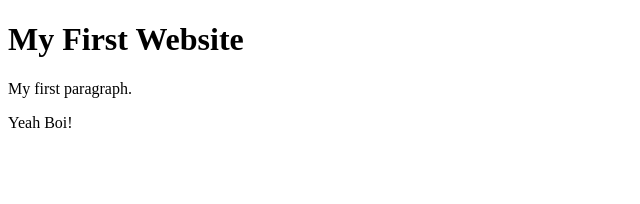
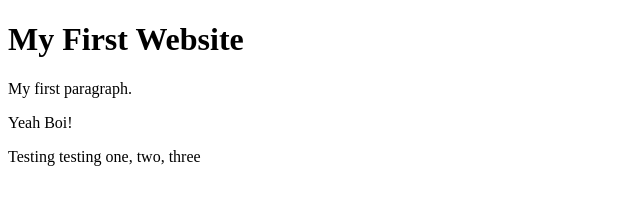
Before and after one commit to patrickudo2004/codersrank-practice, a website: page index.html in a window 1280 px wide. Shown: the whole page, without its empty margins (0-640 px from the left). Drawn offline with Linux system fonts and the light colour scheme.

Commit message:
Update index.html

```diff
--- a/index.html
+++ b/index.html
@@ -8,6 +8,7 @@
     <h1>My First Website</h1>
     <p>My first paragraph.</p>
     <p> Yeah Boi!</p>
+    <p>Testing testing one, two, three</p>
 
   </body>
 </html>
```
